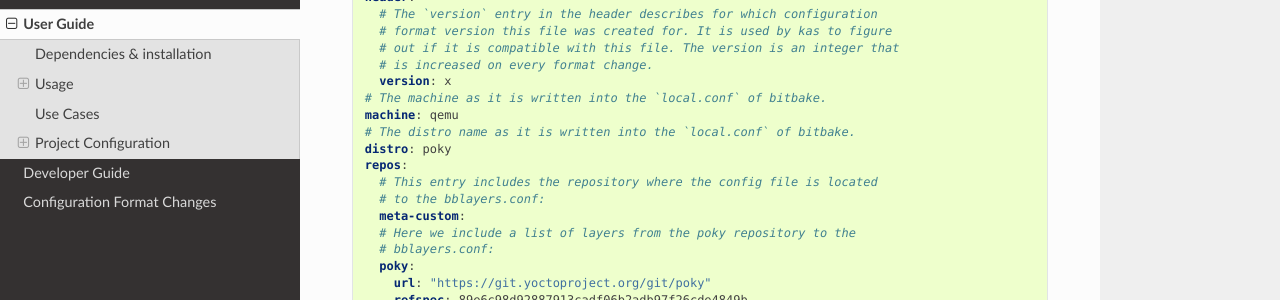
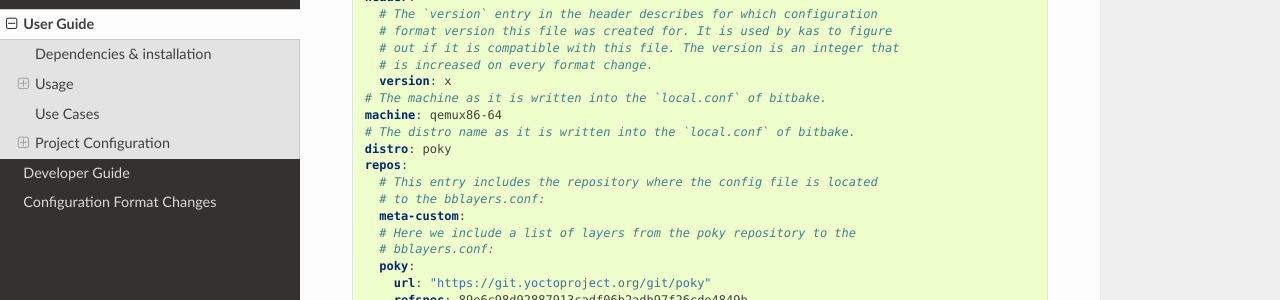
Before and after one commit to siemens/kas, a Sphinx documentation site: the page built from docs/userguide.rst, in a window 1280 px wide and 900 px high, scrolled down 2426 px. Shown: the part 152-452 px from the top of the window. Built offline with Sphinx 7.4.7 and the Read the Docs theme 2.0.0, drawn with Linux system fonts in a browser that asks for light colours.

Commit message:
config: use 'qemux86-64' instead of 'qemu' as default for KAS_MACHINE
'qemu' is not a valid machine. So, let's use the default one defined in
poky -> 'qemux86-64' [1]

Fixes:

ERROR:  OE-core's config sanity checker detected a potential misconfiguration.
    Either fix the cause of this error or at your own risk disable the checker (see sanity.conf).
    Following is the list of potential problems / advisories:

    MACHINE=qemu is invalid. Please set a valid MACHINE in your local.conf, environment or other configuration file.

[1] - https://git.yoctoproject.org/cgit.cgi/poky/tree/meta-poky/conf/local.conf.sample#n37

Signed-off-by: Pierre-Jean Texier <pjtexier@koncepto.io>
Signed-off-by: Jan Kiszka <jan.kiszka@siemens.com>

```diff
--- a/docs/userguide.rst
+++ b/docs/userguide.rst
@@ -144,7 +144,7 @@ arguably easier to read, this documentation focuses on the YAML format.
       # is increased on every format change.
       version: x
     # The machine as it is written into the `local.conf` of bitbake.
-    machine: qemu
+    machine: qemux86-64
     # The distro name as it is written into the `local.conf` of bitbake.
     distro: poky
     repos:
@@ -314,7 +314,7 @@ Configuration reference
 * ``machine``: string [optional]
     Contains the value of the ``MACHINE`` variable that is written into the
     ``local.conf``. Can be overwritten by the ``KAS_MACHINE`` environment
-    variable and defaults to ``qemu``.
+    variable and defaults to ``qemux86-64``.
 
 * ``distro``: string [optional]
     Contains the value of the ``DISTRO`` variable that is written into the
```
Also changed, not shown: 1 other file.
